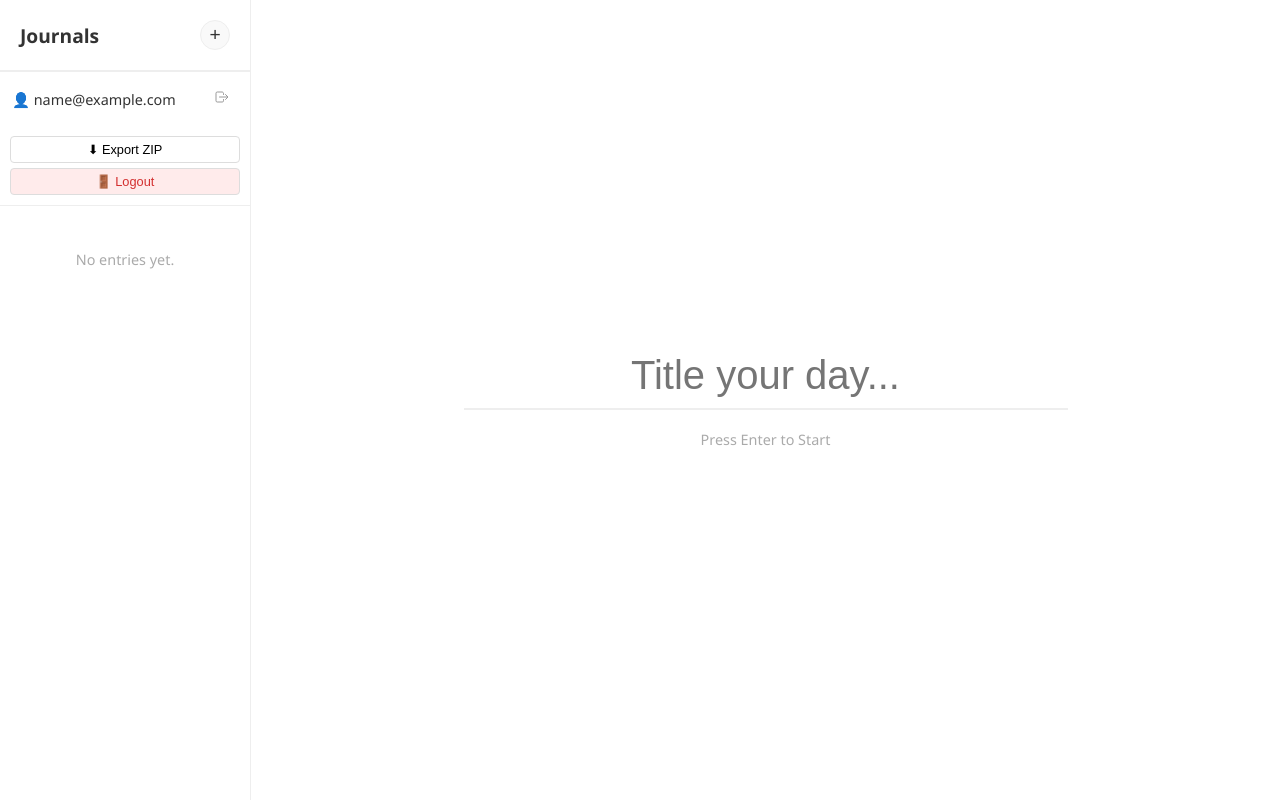
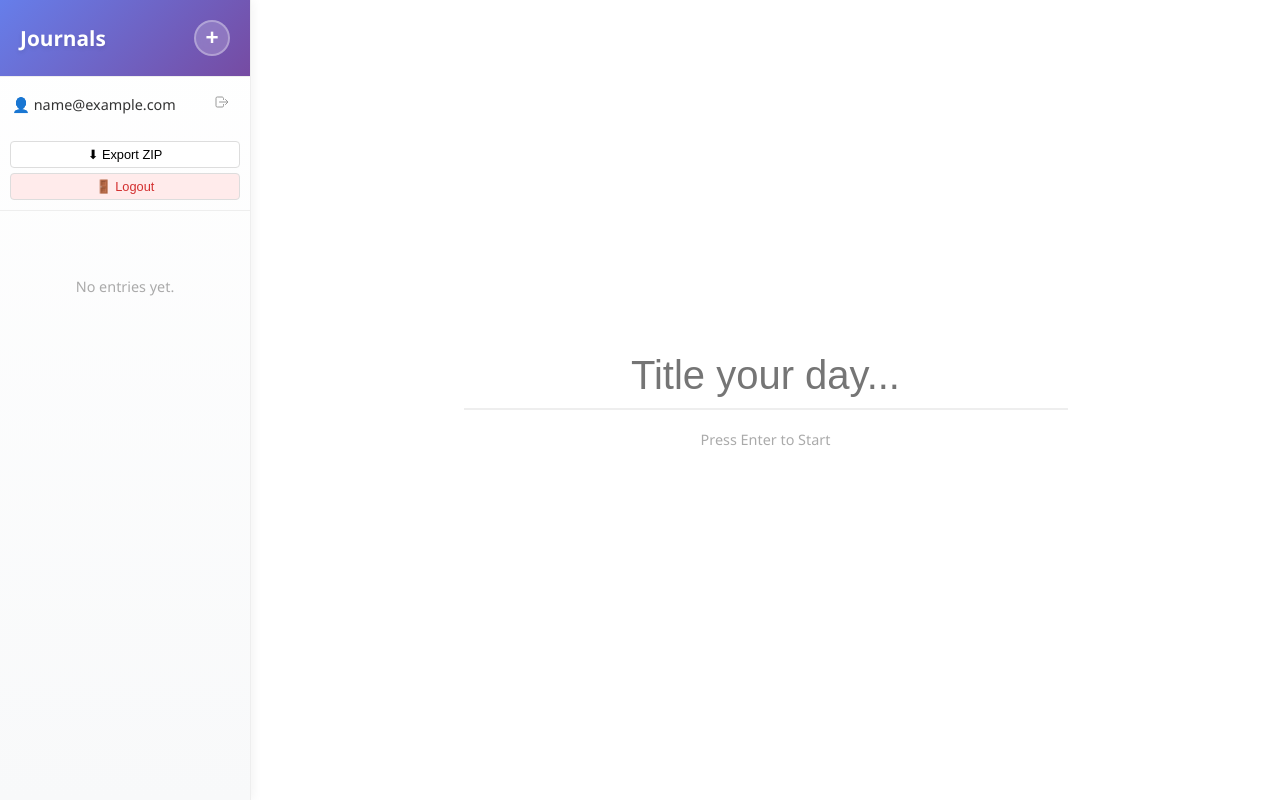
Before and after one commit to devashishhswami-ux/journal, a Django app: page / in a window 1280 px wide. Run offline with Django 5.2, Linux system fonts and the light colour scheme; the visitor is signed in with stand-in values (Sample User, id 1); data comes from the database, SQL or seed files in the repository; data that the repository does not hold is empty.

Commit message:
feat: Add password reset rate limiting and enhance sidebar design
Password Reset Rate Limiting (Once per 24 hours):
- Add PasswordResetRequest model to track reset attempts
- Implement custom RateLimitedPasswordResetView
- Override allauth password reset URL
- Add rate limit checking (24-hour window)
- Display helpful error message with time remaining
- Add blue info box on password reset page explaining the limit
- Track email and IP address for security

Sidebar UI Enhancements:
- Add purple gradient header (matching auth pages)
- Improve new entry button with glass morphism effect
- Add rotation animation on hover
- Enhance entry cards with shadows and hover effects
- Add slide-right transform on hover
- Improve typography with better spacing
- Add subtle gradient background to sidebar
- Better delete button styling with scale animation
- Increased padding and margins for better spacing

Security:
- Users can only request password reset once per 24 hours
- Prevents spam and reset attacks
- Clear user messaging about limits

```diff
--- a/journal/models.py
+++ b/journal/models.py
@@ -40,3 +40,42 @@ class SiteConfiguration(models.Model):
 
     def __str__(self):
         return "Site Configuration"
+
+class PasswordResetRequest(models.Model):
+    """Track password reset requests for rate limiting (1 per day per user)"""
+    email = models.EmailField(db_index=True)
+    requested_at = models.DateTimeField(auto_now_add=True)
+    ip_address = models.GenericIPAddressField(null=True, blank=True)
+
+    class Meta:
+        ordering = ['-requested_at']
+        verbose_name_plural = "Password Reset Requests"
+
+    def __str__(self):
+        return f"Reset request for {self.email} at {self.requested_at}"
+
+    @classmethod
+    def can_request_reset(cls, email):
+        """Check if user can request password reset (once per 24 hours)"""
+        from django.utils import timezone
+        from datetime import timedelta
+
+        # Check if there's a recent request within last 24 hours
+        one_day_ago = timezone.now() - timedelta(days=1)
+        recent_request = cls.objects.filter(
+            email=email,
+            requested_at__gte=one_day_ago
+        ).first()
+
+        if recent_request:
+            # Calculate time remaining
+            time_diff = timezone.now() - recent_request.requested_at
+            hours_remaining = 24 - (time_diff.total_seconds() / 3600)
+            return False, hours_remaining
+
+        return True, 0
+
+    @classmethod
+    def create_request(cls, email, ip_address=None):
+        """Create a new password reset request"""
+        return cls.objects.create(email=email, ip_address=ip_address)
--- a/journal/static/journal/css/styles.css
+++ b/journal/static/journal/css/styles.css
@@ -27,17 +27,19 @@ body {
 /* --- Left Sidebar --- */
 .sidebar {
     width: var(--sidebar-width);
-    background: var(--sidebar-bg);
+    background: linear-gradient(to bottom, #ffffff 0%, #f8f9fa 100%);
     border-right: 1px solid var(--border-color);
     display: flex;
     flex-direction: column;
     z-index: 20;
     flex-shrink: 0;
+    box-shadow: 2px 0 10px rgba(0, 0, 0, 0.05);
 }
 
 .sidebar-header {
     padding: 20px;
-    border-bottom: 1px solid var(--border-color);
+    background: linear-gradient(135deg, #667eea 0%, #764ba2 100%);
+    border-bottom: none;
     display: flex;
     justify-content: space-between;
     align-items: center;
@@ -45,63 +47,68 @@ body {
 
 .sidebar-header h2 {
     margin: 0;
-    font-size: 1.2rem;
-    font-weight: 600;
+    font-size: 1.3rem;
+    font-weight: 700;
+    color: white;
+    text-shadow: 0 2px 4px rgba(0, 0, 0, 0.1);
 }
 
 #newEntryBtn {
-    background: var(--bg-color);
-    border: 1px solid var(--border-color);
+    background: rgba(255, 255, 255, 0.2);
+    border: 2px solid rgba(255, 255, 255, 0.3);
     border-radius: 50%;
-    width: 30px;
-    height: 30px;
+    width: 36px;
+    height: 36px;
     cursor: pointer;
-    font-size: 1.2rem;
+    font-size: 1.4rem;
     display: flex;
-    /* Flex to center the '+' */
     align-items: center;
     justify-content: center;
-    color: var(--text-color);
-    transition: all 0.2s;
+    color: white;
+    transition: all 0.3s ease;
     padding: 0;
-    /* Remove padding to ensure centering */
     line-height: 1;
-    /* Help with vertical alignment */
+    font-weight: 600;
+    backdrop-filter: blur(10px);
 }
 
 #newEntryBtn:hover {
-    background: var(--accent-color);
-    color: white;
-    border-color: var(--accent-color);
+    background: rgba(255, 255, 255, 0.3);
+    transform: rotate(90deg) scale(1.1);
+    box-shadow: 0 4px 12px rgba(0, 0, 0, 0.2);
 }
 
 .entries-list {
     flex: 1;
     overflow-y: auto;
-    padding: 10px;
+    padding: 12px;
 }
 
 .entry-card {
-    background: #fff;
-    border: 1px solid transparent;
-    border-bottom: 1px solid var(--border-color);
-    padding: 12px;
+    background: white;
+    border: 1px solid #e0e0e0;
+    padding: 14px;
     cursor: pointer;
-    transition: background 0.2s;
-    margin-bottom: 5px;
-    border-radius: 6px;
+    transition: all 0.3s ease;
+    margin-bottom: 10px;
+    border-radius: 8px;
+    box-shadow: 0 2px 4px rgba(0, 0, 0, 0.05);
 }
 
 .entry-card:hover {
-    background: #f0f0ff;
+    background: linear-gradient(135deg, #f0f0ff 0%, #fafbff 100%);
+    transform: translateX(4px);
+    box-shadow: 0 4px 12px rgba(108, 92, 231, 0.15);
+    border-color: #6c5ce7;
 }
 
 .entry-header {
     font-size: 0.75rem;
-    color: #888;
-    margin-bottom: 4px;
+    color: #999;
+    margin-bottom: 6px;
     display: flex;
     justify-content: space-between;
+    font-weight: 500;
 }
 
 .entry-title {
@@ -111,7 +118,8 @@ body {
     white-space: nowrap;
     overflow: hidden;
     text-overflow: ellipsis;
-    margin-bottom: 4px;
+    margin-bottom: 6px;
+    color: #2c3e50;
 }
 
 .entry-snippet {
@@ -122,6 +130,7 @@ body {
     line-clamp: 2;
     -webkit-box-orient: vertical;
     overflow: hidden;
+    line-height: 1.4;
 }
 
 /* Delete Entry Button */
@@ -129,23 +138,23 @@ body {
     position: absolute;
     top: 10px;
     right: 10px;
-    background: transparent;
-    border: none;
-    color: #999;
-    font-size: 1.2rem;
+    background: rgba(255, 255, 255, 0.9);
+    border: 1px solid #f5c6cb;
+    color: #d32f2f;
+    font-size: 1.1rem;
     cursor: pointer;
-    padding: 4px;
-    border-radius: 4px;
+    padding: 6px 8px;
+    border-radius: 6px;
     opacity: 0;
-    transition: all 0.2s;
+    transition: all 0.3s ease;
     display: flex;
     align-items: center;
     justify-content: center;
+    box-shadow: 0 2px 6px rgba(0, 0, 0, 0.1);
 }
 
 .entry-card {
     position: relative;
-    /* For absolute positioning of delete button */
 }
 
 .entry-card:hover .delete-entry-btn {
@@ -153,12 +162,14 @@ body {
 }
 
 .delete-entry-btn:hover {
-    background: #ffe0e0;
-    color: #d32f2f;
+    background: #d32f2f;
+    color: white;
+    border-color: #d32f2f;
+    transform: scale(1.1);
 }
 
 .empty-state {
-    padding: 20px;
+    padding: 40px 20px;
     text-align: center;
     color: #aaa;
     font-size: 0.9rem;
--- a/journal/views.py
+++ b/journal/views.py
@@ -148,3 +148,38 @@ def delete_entry(request, entry_id):
         except Entry.DoesNotExist:
             return JsonResponse({'status': 'error', 'message': 'Entry not found or you do not have permission'}, status=404)
     return JsonResponse({'status': 'error', 'message': 'Invalid request method'}, status=400)
+
+
+from allauth.account.views import PasswordResetView
+from django.contrib import messages
+from django.shortcuts import redirect
+
+class RateLimitedPasswordResetView(PasswordResetView):
+    """Custom password reset view with rate limiting (once per 24 hours)"""
+
+    def form_valid(self, form):
+        from .models import PasswordResetRequest
+
+        email = form.cleaned_data.get('email')
+        ip_address = get_client_ip(self.request)
+
+        # Check rate limiting
+        can_request, hours_remaining = PasswordResetRequest.can_request_reset(email)
+
+        if not can_request:
+            # User has already requested a reset within 24 hours
+            hours = int(hours_remaining)
+            minutes = int((hours_remaining - hours) * 60)
+
+            messages.error(
+                self.request,
+                f"You can only request a password reset once per 24 hours. "
+                f"Please try again in {hours}h {minutes}m."
+            )
+            return redirect('account_reset_password')
+
+        # Create reset request record
+        PasswordResetRequest.create_request(email, ip_address)
+
+        # Proceed with normal password reset
+        return super().form_valid(form)
--- a/journal_core/urls.py
+++ b/journal_core/urls.py
@@ -1,8 +1,11 @@
 from django.contrib import admin
 from django.urls import path, include
+from journal.views import RateLimitedPasswordResetView
 
 urlpatterns = [
     path('admin/', admin.site.urls),
+    # Custom password reset with rate limiting (must be before allauth urls)
+    path('accounts/password/reset/', RateLimitedPasswordResetView.as_view(), name='account_reset_password'),
     path('accounts/', include('allauth.urls')), # Google Login
     path('', include('journal.urls')), # Main App
 ]
```
Also changed, not shown: journal/templates/account/password_reset.html (+16 -0 lines).
